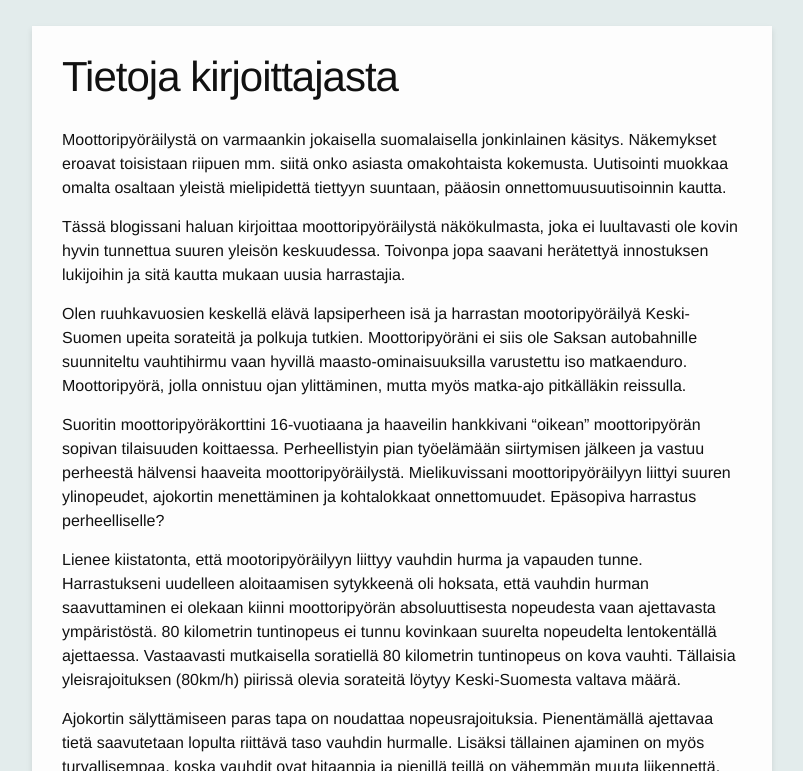
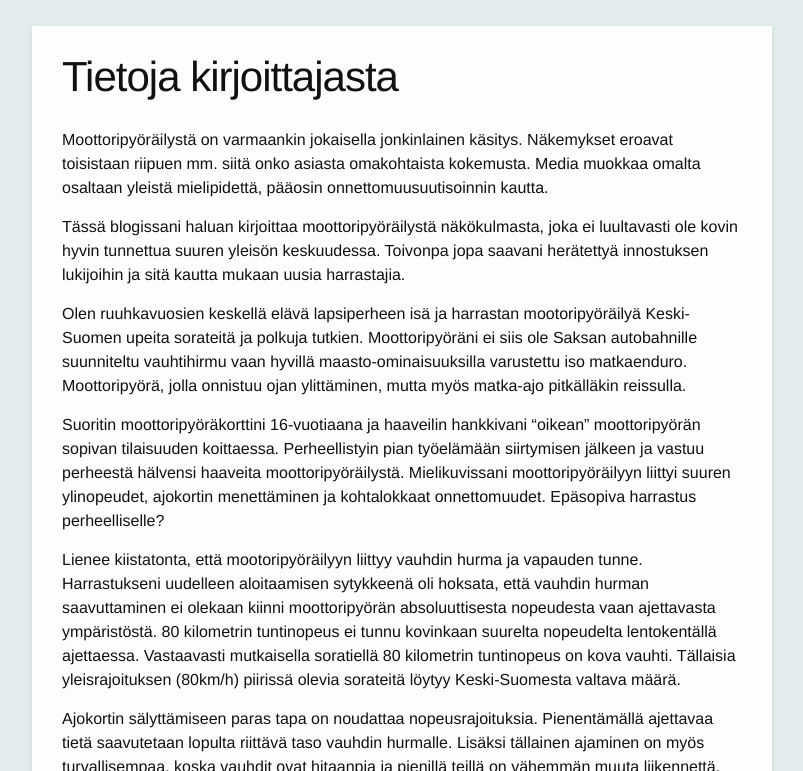
Before and after one commit to seikkailuendurolla/seikkailuendurolla.github.io, a Jekyll site: the page built from about.md, in a window 1280 px wide and 900 px high, scrolled down 476 px, cut to the strip 129-900 px from the top of the window. Shown: the whole strip, without its empty margins (238-1041 px from the left). Built offline with Jekyll 4.4.1, drawn with Linux system fonts in a browser that asks for light colours; some web fonts are replaced; comment, search, counter and statistics services are not loaded.

Commit message:
Aloitus kappaleen muokkausta

```diff
--- a/about.md
+++ b/about.md
@@ -7,7 +7,8 @@ header_slogan_class: black
 header_image_style: "background-image: url('/assets/luonto-harrastus.jpg'); background-repeat: no-repeat; background-attachment: fixed; background-position: center center; background-size: auto 100%;"
 ---
 
-Moottoripyöräilystä on varmaankin jokaisella suomalaisella jonkinlainen käsitys. Näkemykset eroavat toisistaan riipuen mm. siitä onko asiasta omakohtaista kokemusta. Uutisointi muokkaa omalta osaltaan yleistä mielipidettä tiettyyn suuntaan, pääosin onnettomuusuutisoinnin kautta.
+
+Moottoripyöräilystä on varmaankin jokaisella jonkinlainen käsitys. Näkemykset eroavat toisistaan riipuen mm. siitä onko asiasta omakohtaista kokemusta. Media muokkaa omalta osaltaan yleistä mielipidettä, pääosin onnettomuusuutisoinnin kautta.
 
 Tässä blogissani haluan kirjoittaa moottoripyöräilystä näkökulmasta, joka ei luultavasti ole kovin hyvin tunnettua suuren yleisön keskuudessa. Toivonpa jopa saavani herätettyä innostuksen lukijoihin ja sitä kautta mukaan uusia harrastajia.
 
```
